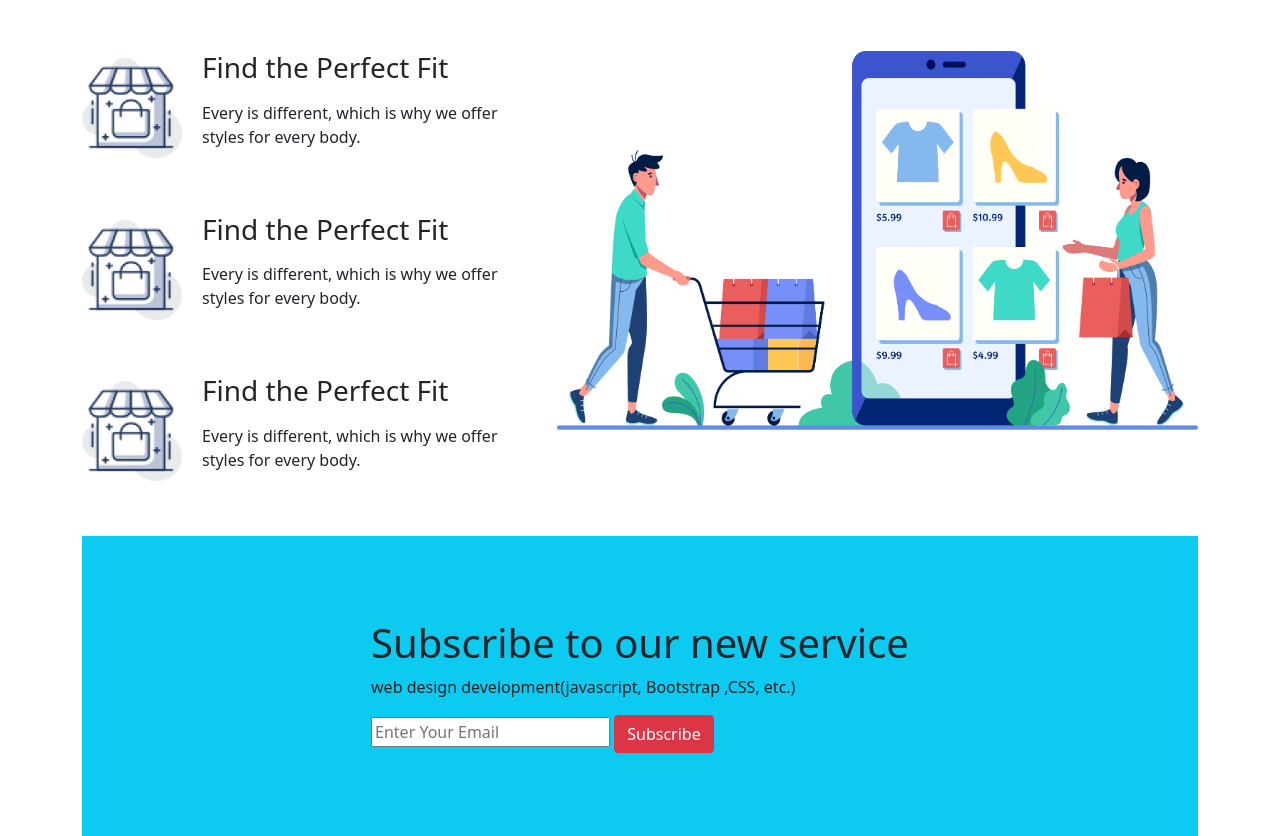
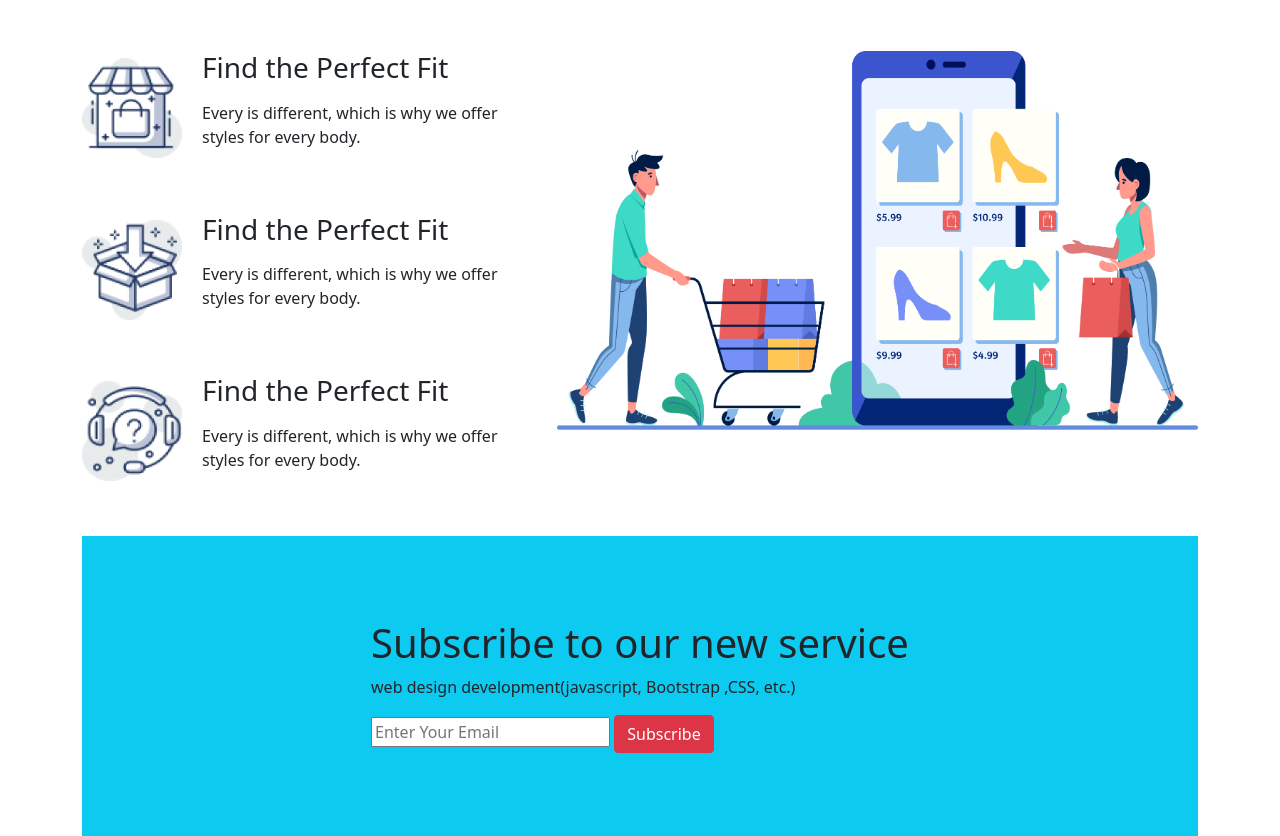
Before and after one commit to rasadulrashed/assignment-second-bootstrap, a plain HTML site: page index.html in a window 1280 px wide. Shown: the part 1966-2802 px from the top of the page. Drawn offline with nearby package versions, Linux system fonts and the light colour scheme.

Commit message:
update file 1

```diff
--- a/index.html
+++ b/index.html
@@ -196,7 +196,7 @@
                     </div>
                     <div class="d-flex mt-5">
                         <div class="img_protfolio_section">
-                            <img class="w-7" src="icon/image 12.png" alt="">
+                            <img class="w-7" src="icon/image 13.png" alt="">
                         </div>
                         <div>
                         <h3 class="pb-2">Find the Perfect Fit</h3>
@@ -205,7 +205,7 @@
                     </div>
                     <div class="d-flex mt-5">
                         <div class="img_protfolio_section">
-                            <img class="w-7" src="icon/image 12.png" alt="">
+                            <img class="w-7" src="icon/image 14.png" alt="">
                         </div>
                         <div>
                         <h3 class="pb-2">Find the Perfect Fit</h3>
```
